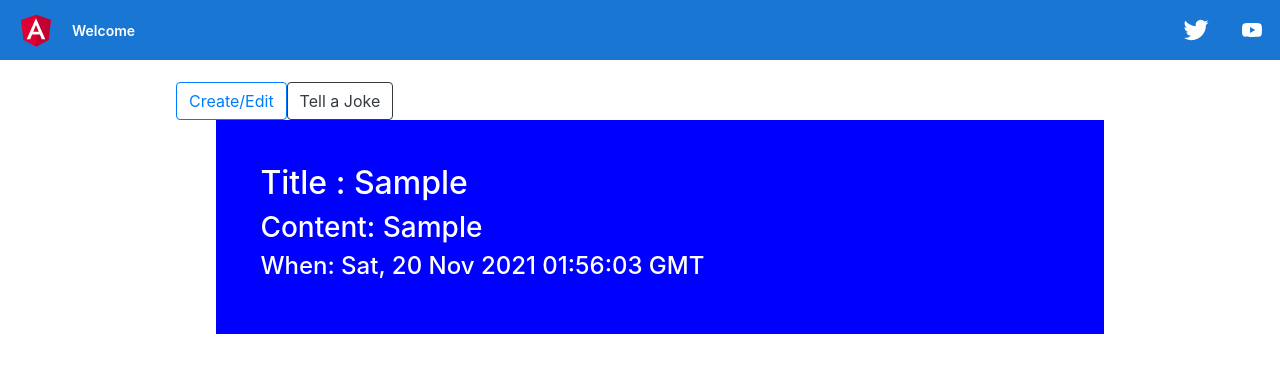
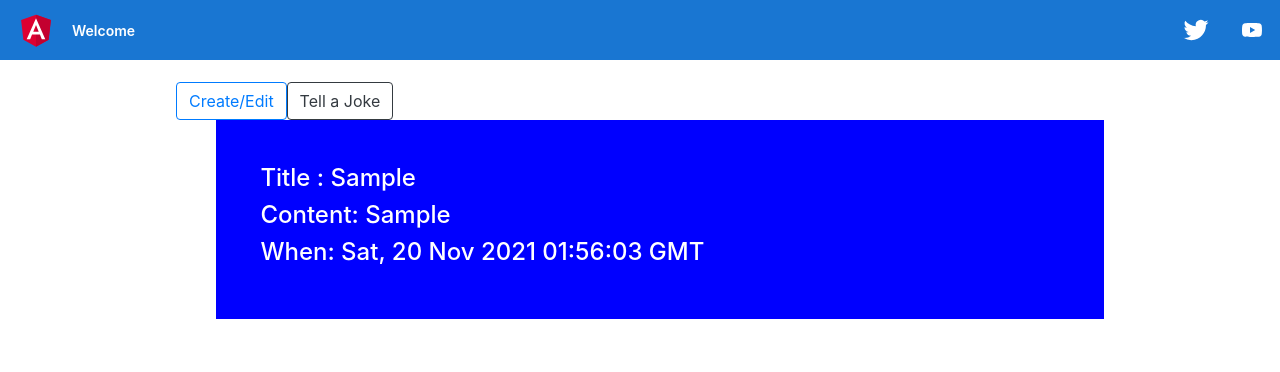
Before and after one commit to konkos/note-taking-app, an Angular app: page /createNote in a window 1280 px wide. Both pictures are taken after typing "Sample", "Sample" into the empty fields and a click on the button "Add Note". Shown: the top 372 px of the page. Built offline with nearby package versions, Linux system fonts and the light colour scheme.

Commit message:
mograte notes-Board to component

```diff
--- a/src/app/app.module.ts
+++ b/src/app/app.module.ts
@@ -8,6 +8,7 @@ import { FormsModule } from '@angular/forms';
 import { RouterModule, Routes } from '@angular/router';
 import { CreateNoteComponent } from './create-note/create-note.component';
 import { ModalComponent } from './modal/modal.component';
+import { NotesBoardComponent } from './notes-board/notes-board.component';
 
 
 const appRoutes: Routes = [
@@ -20,7 +21,8 @@ const appRoutes: Routes = [
     AppComponent,
     MainComponent,
     CreateNoteComponent,
-    ModalComponent
+    ModalComponent,
+    NotesBoardComponent
   ],
   imports: [
     BrowserModule,
--- a/src/app/create-note/create-note.component.html
+++ b/src/app/create-note/create-note.component.html
@@ -11,14 +11,6 @@
         </div>
 
 
-   </div>
-    <!-- CREATE COMPONENT FOR notesBoard -->
-    <ol class="notesBoard">
-        <li *ngFor="let note of notes" class="note">
-            <h4>Title : {{note.title}}</h4>
+</div>
 
-            <h4>Content: {{note.content}}</h4>
-
-            <h4>When: {{note.timestamp}} </h4>
-        </li>
-    </ol>
+<app-notes-board></app-notes-board>
--- a/src/app/main/main.component.html
+++ b/src/app/main/main.component.html
@@ -1,14 +1,7 @@
 <div>
     <button (click)='navigateToCreateNote()' class="btn btn-outline-primary">Create/Edit</button>
     <button (click)='openPopUp()' data-toggle="modal" data-target="#myModal" class="btn btn-outline-dark">Tell a Joke</button>
-    <!-- CREATE COMPONENT FOR notesBoard -->
-    <ol class="notesBoard">
-        <li *ngFor="let note of notes" class="note">
-            <h2>Title : {{note.title}}</h2>
 
-            <h3>Content: {{note.content}}</h3>
-
-            <h4>When: {{note.timestamp}} </h4>
-        </li>
-    </ol>
-<app-modal *ngIf="popUp"></app-modal>
+    <app-notes-board></app-notes-board>
+    <app-modal *ngIf="popUp"></app-modal>
+</div>
--- /dev/null
+++ b/src/app/notes-board/notes-board.component.css
@@ -0,0 +1,21 @@
+.notesBar{
+    display: grid;
+    grid-template-columns: 2fr 2fr 1fr ;
+    grid-template-rows: auto;
+}
+
+.notesBar{
+    width: 100%;
+}
+
+.button{
+    justify-self: center;
+}
+
+.note{
+
+    background-color: blue;
+    color: white;
+    margin-bottom: 50px;
+    padding: 5%;
+}
--- /dev/null
+++ b/src/app/notes-board/notes-board.component.html
@@ -0,0 +1,9 @@
+<ol class="notesBoard">
+    <li *ngFor="let note of notes" class="note">
+        <h4>Title : {{note.title}}</h4>
+
+        <h4>Content: {{note.content}}</h4>
+
+        <h4>When: {{note.timestamp}} </h4>
+    </li>
+</ol>
--- /dev/null
+++ b/src/app/notes-board/notes-board.component.ts
@@ -0,0 +1,25 @@
+import { Component, OnInit } from '@angular/core';
+import { Note } from '../models/Note.model';
+import { NoteServiceService } from '../note-service.service';
+
+@Component({
+  selector: 'app-notes-board',
+  templateUrl: './notes-board.component.html',
+  styleUrls: ['./notes-board.component.css']
+})
+export class NotesBoardComponent implements OnInit {
+
+
+  notes:Note[] = []
+
+  constructor(private noteService:NoteServiceService) { }
+
+  ngOnInit(): void {
+  }
+
+  ngDoCheck(){
+    // let check = this.noteService.checkNotesEquality(this.notes)
+      this.notes = this.noteService.notesList
+  }
+
+}
```
Also changed, not shown: 1 other file (tests, documents, lock files or other folders).
